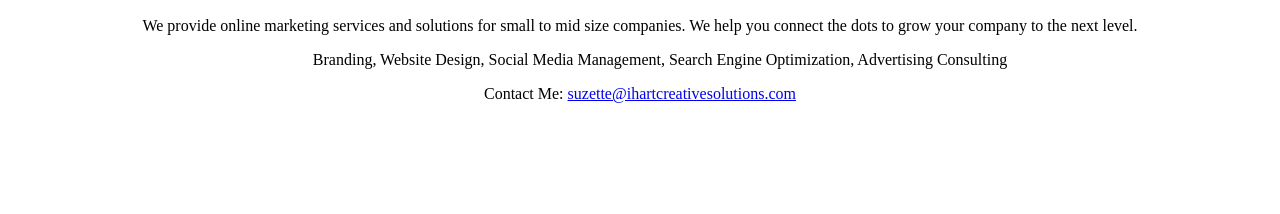
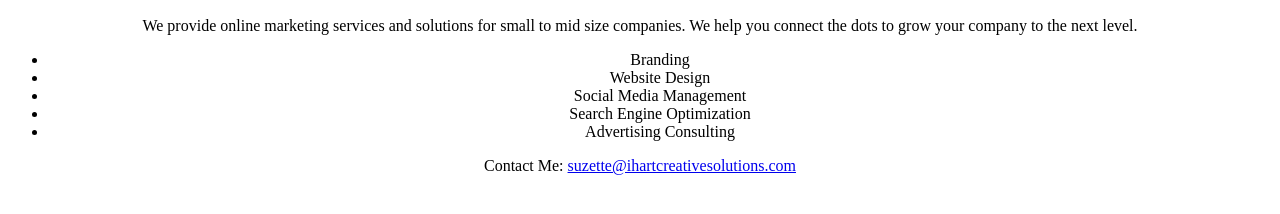
Before and after one commit to suzette75/suzette75.github.io, a plain HTML site: page unit_3/index.html in a window 1280 px wide. Shown: the part 216-430 px from the top of the page. Drawn offline with Linux system fonts and the light colour scheme.

Commit message:
Mockup Unit 3

```diff
--- a/unit_3/css/style.css
+++ b/unit_3/css/style.css
@@ -1,6 +1,6 @@
 body{
 	text-align: center;
-	background: <img src="css/images/ihartimage.jpg";
+	background: <img src="images/ihartimage.jpg";
 	background-size: cover;
 }
 h1{
--- a/unit_3/index.html
+++ b/unit_3/index.html
@@ -12,7 +12,13 @@
 
 	<p>We provide online marketing services and solutions for small to mid size companies. We help you connect the dots to grow your company to the next level. </p>
 
-	<ul>Branding, Website Design, Social Media Management, Search Engine Optimization, Advertising Consulting</ul>
+	<ul>
+		<li>Branding</li>
+		<li>Website Design</li>
+		<li>Social Media Management</li>
+		<li>Search Engine Optimization</li>
+		<li>Advertising Consulting</li>
+	</ul>
 
 	<p>Contact Me: <a href="mailto:suzette75@me.com?subject=I want to know more!">suzette@ihartcreativesolutions.com</a></p>
 </body>
```
